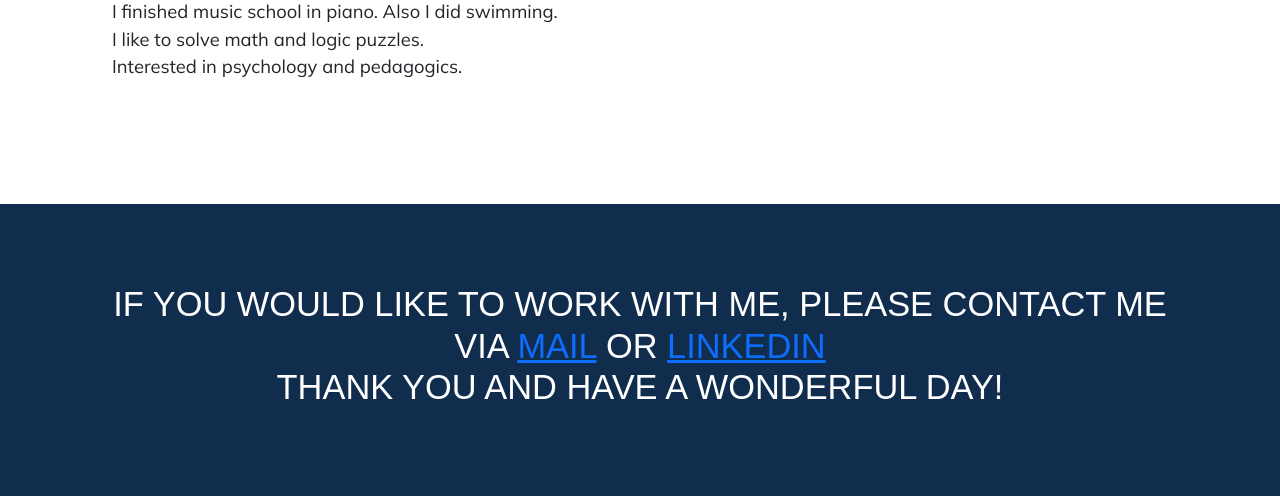
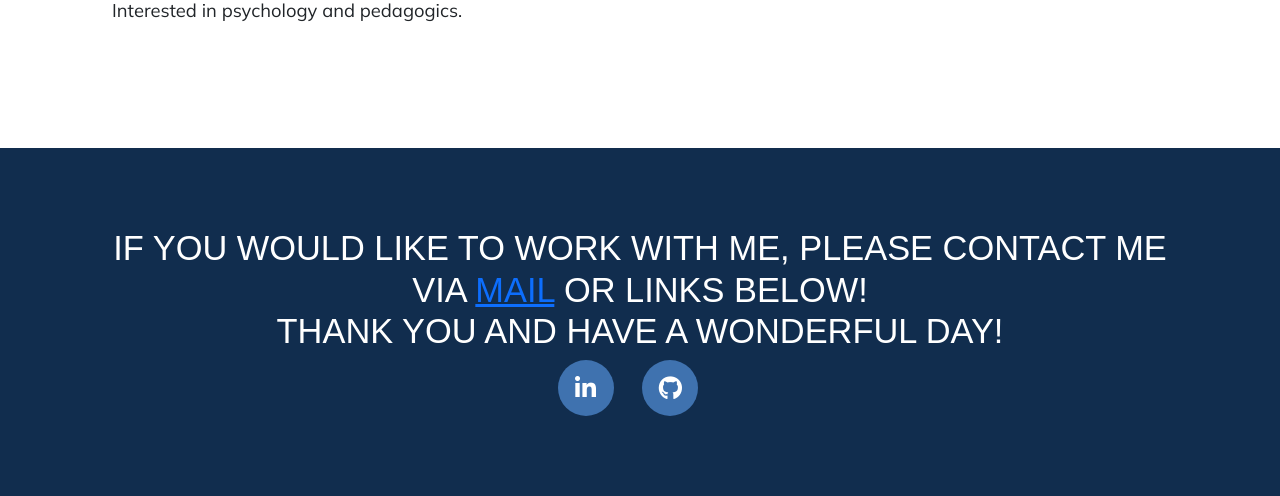
Before and after one commit to Constantine9319/Portfolio, a Flask app: page / in a window 1280 px wide. Shown: the part 3157-3653 px from the top of the page. Run offline with Flask 2, Linux system fonts and the light colour scheme; some libraries are stand-ins or nearby versions; some web fonts are replaced.

```diff
--- a/static/css/styles.css
+++ b/static/css/styles.css
@@ -120,7 +120,7 @@ p.lead {
     justify-content: center;
     height: 3.5rem;
     width: 3.5rem;
-    background-color: #495057;
+    background-color: #3F72AF;
     color: #fff;
     border-radius: 100%;
     font-size: 1.5rem;
--- a/templates/index.html
+++ b/templates/index.html
@@ -52,10 +52,7 @@
         <p class="lead">
             Beginner Python-programmer with completed online courses
         </p>
-        <div class="social-icons">
-            <a class="social-icon" href="https://www.linkedin.com/in/constantine-k/"><i class="fab fa-linkedin-in"></i></a>
-            <a class="social-icon" href=""><i class="fab fa-github"></i></a>
-        </div>
+
     </div>
 
 </section>
@@ -217,8 +214,11 @@
 </section>
 </body>
 <footer class="blue-section">
-    <h3>If you would like to work with me, please contact me via <a href="mailto:korolenko.kg@gmail.com">mail</a> or
-            <a href="https://www.linkedin.com/in/constantine-k/">linkedin</a> <br>
+    <h3>If you would like to work with me, please contact me via <a href="mailto:korolenko.kg@gmail.com">mail</a> or links below! <br>
             Thank you and have a wonderful day!</h3>
+    <div class="social-icons">
+            <a class="social-icon" href="https://www.linkedin.com/in/constantine-k/"><i class="fab fa-linkedin-in"></i></a>
+            <a class="social-icon" href=""><i class="fab fa-github"></i></a>
+        </div>
 </footer>
 </html>
```
